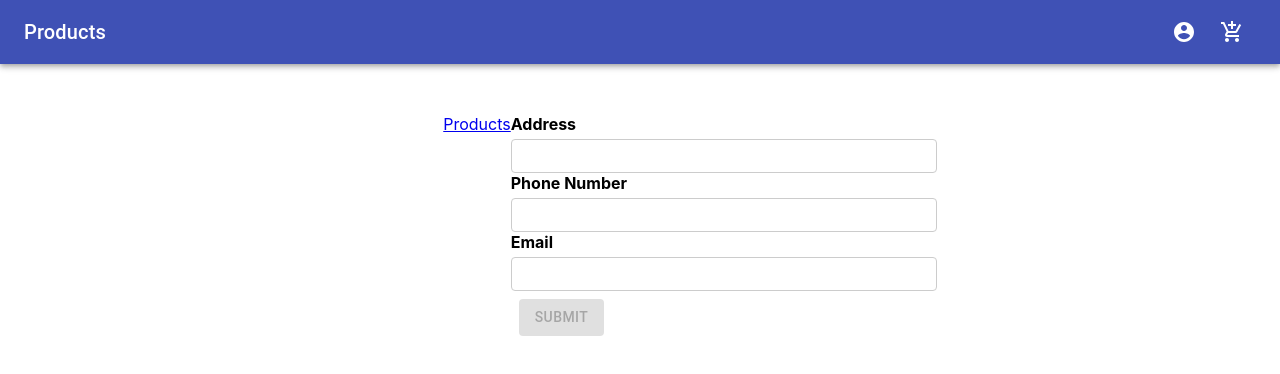
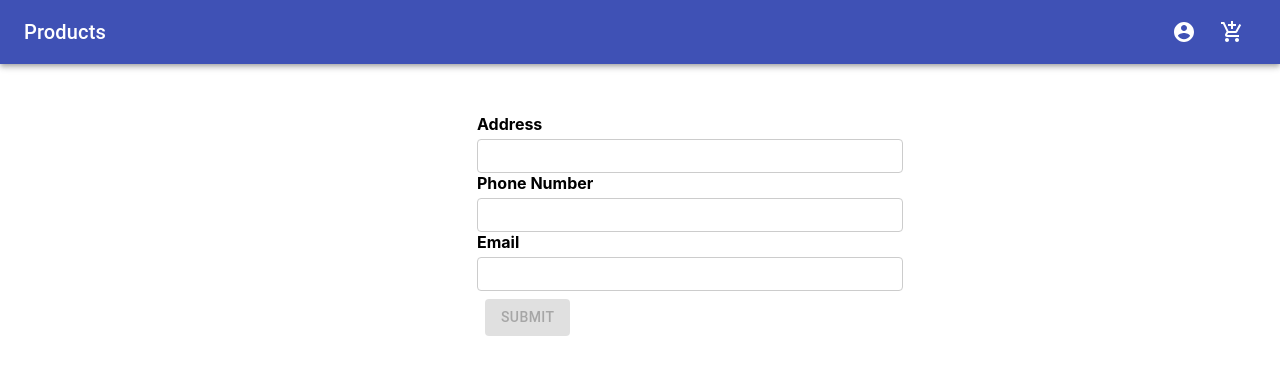
Before and after one commit to AlaaMostapha/product-react-app, a React (Create React App) app: page /OrderNow in a window 1280 px wide. Shown: the top 374 px of the page. Built offline with nearby package versions, Linux system fonts and the light colour scheme.

Commit message:
remove un needed code

```diff
--- a/src/pages/UserFormOrderNow/OrderNow.js
+++ b/src/pages/UserFormOrderNow/OrderNow.js
@@ -24,7 +24,6 @@ function OrderNow() {
       maxWidth="lg"
       style={{ display: "flex", margin: "50px", justifyContent: "center" }}
     >
-      <Link to="/">Products</Link>
       <Formik
         initialValues={initialValues}
         validationSchema={validationSchema}
```
